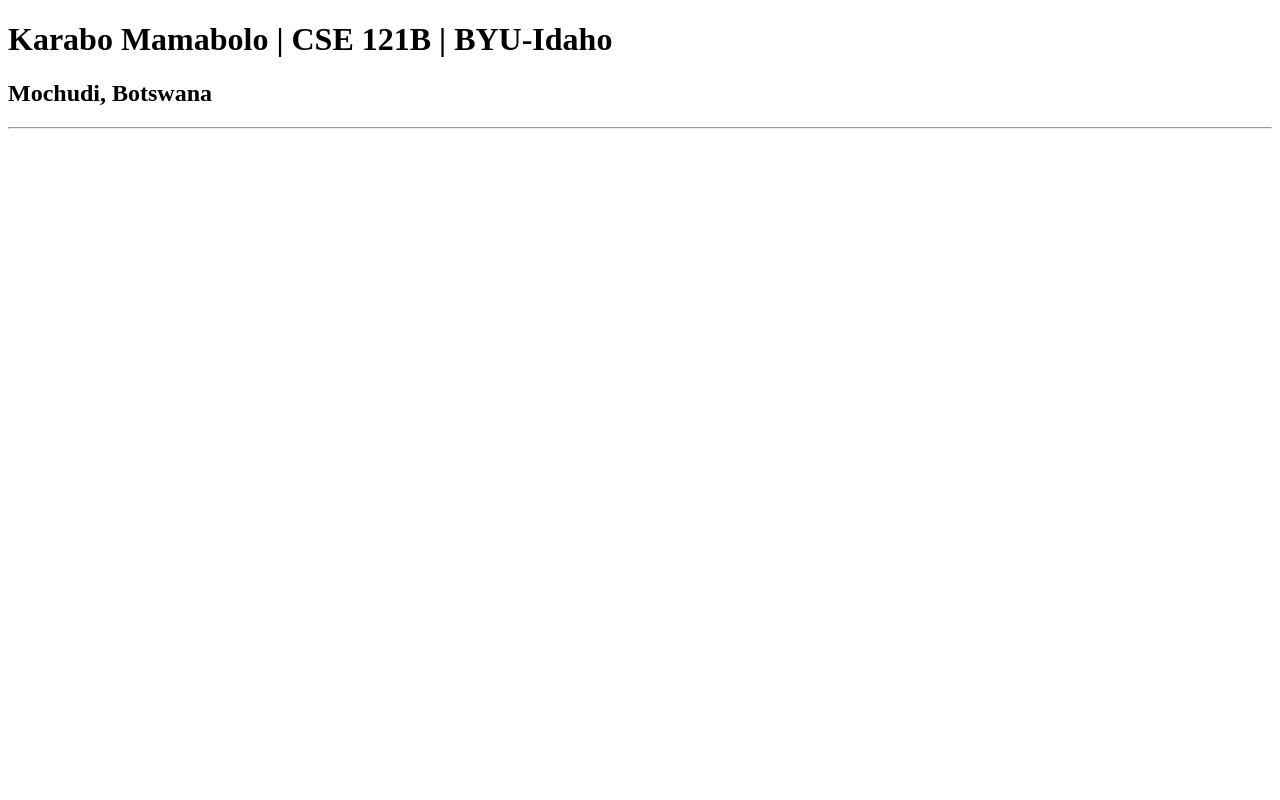
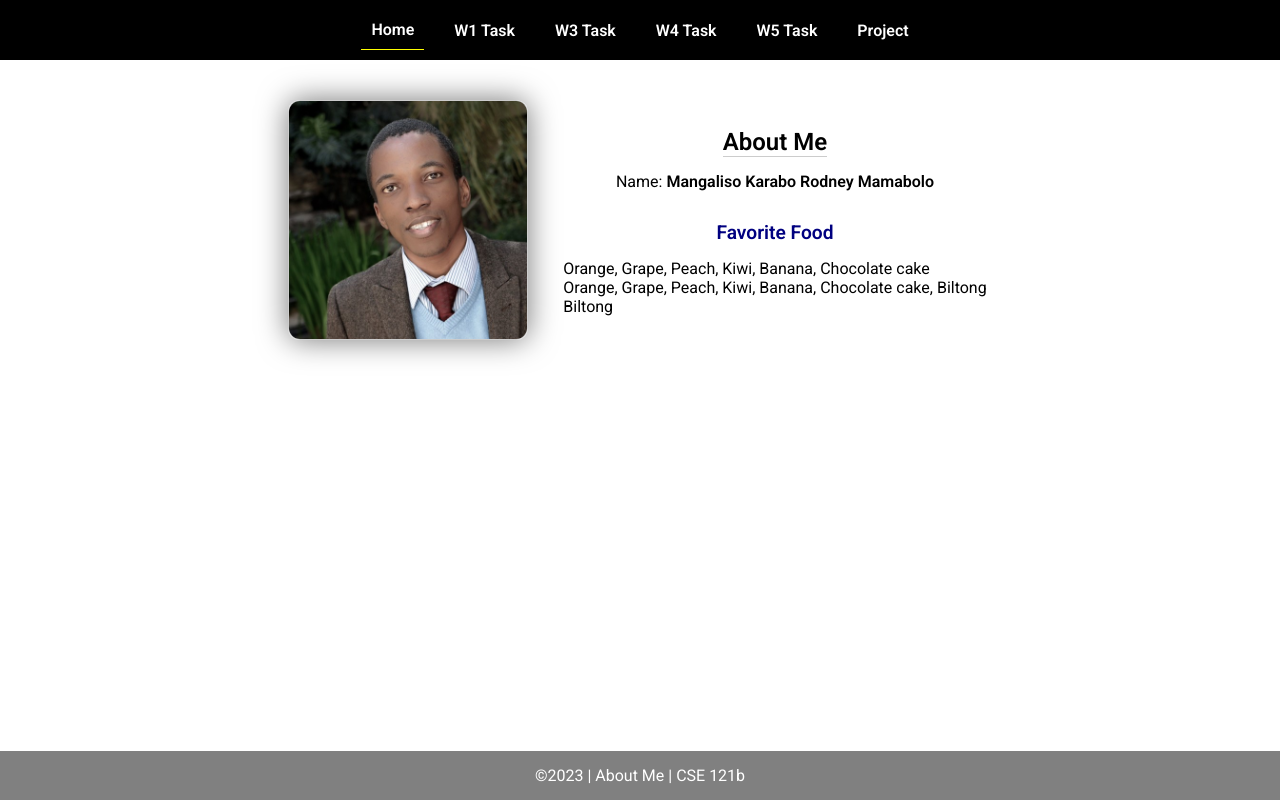
Before and after one commit to IronRodney/cse121b, a plain HTML site: page index.html in a window 1280 px wide. Drawn offline with Linux system fonts and the light colour scheme.

Commit message:
Commit for week 2 assignment.

```diff
--- a/index.html
+++ b/index.html
@@ -4,14 +4,42 @@
 <head>
   <meta charset="UTF-8">
   <meta name="viewport" content="width=device-width, initial-scale=1.0">
-  <title>Karabo Mamabolo | CSE 121B | BYU-Idaho</title>
+  <title>About Me | CSE 121b | W02: Programming Tasks</title>
+  <link rel="preconnect" href="https://fonts.googleapis.com">
+  <link rel="preconnect" href="https://fonts.gstatic.com" crossorigin>
+  <link href="https://fonts.googleapis.com/css2?family=Roboto:wght@400;600&display=swap"
+    rel="stylesheet">
+  <link rel="stylesheet" href="styles/main.css">
 </head>
 
 <body>
-  <h1>Karabo Mamabolo | CSE 121B | BYU-Idaho</h1>
-  <h2>Mochudi, Botswana</h2>
-  <hr>
-
+  <nav>
+    <ul id="menu">
+      <li><a id="toggleMenu">&equiv;</a></li>
+      <li><a href="index.html" class="active">Home</a></li>
+      <li><a href="w01-task.html">W1 Task</a></li>
+      <li><a href="w03-task.html">W3 Task</a></li>
+      <li><a href="w04-task.html">W4 Task</a></li>
+      <li><a href="w05-task.html">W5 Task</a></li>
+      <li><a href="project.html">Project</a></li>
+    </ul>
+  </nav>
+  <main id="home">
+    <picture>
+      <img src="images/Karabo.jpeg" alt="Placeholder Image">
+    </picture>
+    <section>
+      <h1>About Me</h1>
+      <div class="info">Name: <span id="name"></span></div>
+      <h2>Favorite Food</h2>
+      <div class="block" id="food"></div>
+    </section>
+  </main>
+  <footer>
+    &copy;<span id="year"></span> | About Me | CSE 121b
+  </footer>
+  <script src="scripts/main.js"></script>
+  <script src="scripts/w02-task.js"></script>
 </body>
 
 </html>
--- /dev/null
+++ b/scripts/main.js
@@ -0,0 +1,9 @@
+// copyright year
+document.querySelector('#year').textContent = new Date().getFullYear();
+
+// toggle menu in small view
+const toggleMenu = () => {
+    document.querySelector('#menu').classList.toggle('open');
+}
+
+document.querySelector('#toggleMenu').addEventListener('click', toggleMenu);
--- /dev/null
+++ b/scripts/w02-task.js
@@ -0,0 +1,37 @@
+/* W02-Task - Profile Home Page */
+
+/* Step 1 - Setup type tasks - no code required */
+
+/* Step 2 - Variables */
+
+const fullName = "Mangaliso Karabo Rodney Mamabolo";
+let currentYear = new Date().getFullYear();
+const profilePicture = "images/Karabo.jpeg";
+
+/* Step 3 - Element Variables */
+
+const nameElement = document.getElementById("name");
+const foodElement = document.getElementById("food");
+const yearElement = document.querySelector("#year");
+const imageElement = document.querySelector("img[src='images/Karabo.jpeg']");
+
+/* Step 4 - Adding Content */
+
+nameElement.innerHTML = `<strong>${fullName}</strong>`;
+const element = document.getElementById("year");
+element.textContent = currentYear;
+imageElement.setAttribute("src", profilePicture);
+imageElement.setAttribute("alt", `Profile image of ${fullName}`);
+
+/* Step 5 - Array */
+
+const favoriteFood = ["Orange, Grape, Peach, Kiwi, Banana, Chocolate cake"];
+foodElement.textContent = favoriteFood.join(", ");
+const moreFavoriteFood = " Biltong"
+favoriteFood.push(moreFavoriteFood);
+foodElement.innerHTML += `<br>${favoriteFood}`;
+favoriteFood.shift();
+foodElement.innerHTML += `<br>${favoriteFood.join('<br>')}`;
+favoriteFood.pop();
+foodElement.innerHTML += `<br>${favoriteFood.join('<br>')}`;
+//foodElement.textContent = favoriteFood.join('\n');
--- /dev/null
+++ b/styles/main.css
@@ -0,0 +1,157 @@
+/* Universal Selector */
+* {
+    margin: 0;
+    padding: 0;
+    box-sizing: border-box;
+}
+
+/* HTML Selectors */
+body {
+    font-family: 'Roboto', Helvetica, sans-serif;
+}
+
+nav {
+    background-color: black;
+    width: 100%;
+    position: fixed;
+    top: 0;
+}
+
+nav ul {
+    display: flex;
+    flex-direction: column;
+    align-items: center;
+    max-width: fit-content;
+    margin: 0 auto;
+}
+
+nav ul li {
+    flex: 1 1 auto;
+}
+
+nav ul li:first-child {
+    display: block;
+    font-size: 2rem;
+}
+
+nav ul li:first-child a {
+    padding: 1px 10px;
+}
+
+nav ul li {
+    display: none;
+    list-style: none;
+    margin: 10px;
+}
+
+nav ul li a {
+    display: block;
+    padding: 10px;
+    text-decoration: none;
+    font-weight: 600;
+    color: white;
+    text-align: center;
+}
+
+nav ul li a:hover {
+    background-color: #efefef;
+    color: black;
+}
+
+h1, h2 {
+    text-align: center;
+    margin-bottom: 15px;
+
+}
+
+h1 {
+border-bottom: 1px solid #ccc;
+}
+
+h2 {
+    font-size: 1.2rem;
+    color: navy;
+    text-align: center;
+    margin-top: 30px;
+}
+
+main {
+    margin-top: 125px;
+    display: grid;
+    grid-template-columns: 1fr;
+    grid-gap: 20px;
+    align-items: center;
+    justify-content: center;
+}
+
+picture {
+    margin: 0 auto;
+}
+
+picture img {
+    width: 240px;
+    height: auto;
+    border-radius: 5%;
+    border: 1px solid #ccc;
+    box-shadow: 0 0 30px #777;
+}
+
+section {
+    display: flex;
+    flex-direction: column;
+    align-items: center;
+    margin: 10px
+}
+
+label {
+    margin: 15px 0;
+}
+
+footer {
+    background-color: gray;
+    color: white;
+    padding: 15px;
+    text-align: center;
+    width: 100%;
+    position: fixed;
+    bottom: 0;
+}
+
+/* Class Selectors */
+.active {
+    border-bottom: 1px solid yellow;
+}
+
+.open li {
+    display: block;
+}
+
+.block {
+    display: block;
+}
+
+/* ID Selectors */
+
+/* Media Queries */
+@media only screen and (min-width: 32.5em) {
+    nav ul {
+        flex-direction: row;
+    }
+
+    nav ul li:first-child {
+        display: none;
+    }
+
+    nav ul li {
+        display: block;
+    }
+
+    main {
+        margin: 100px auto 20px;
+        grid-template-columns: 250px 1fr;
+        max-width: -moz-fit-content;
+        max-width: fit-content;
+
+    }
+
+}
```
Also changed, not shown: images/Karabo.jpeg (added), images/placeholder.png (added).
